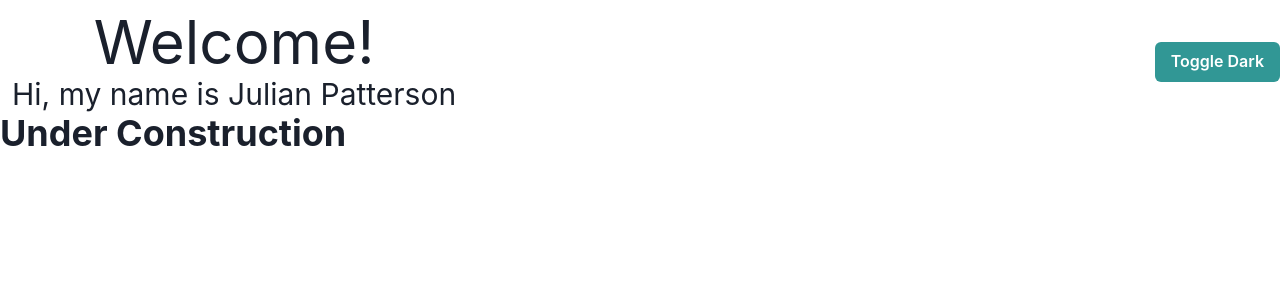
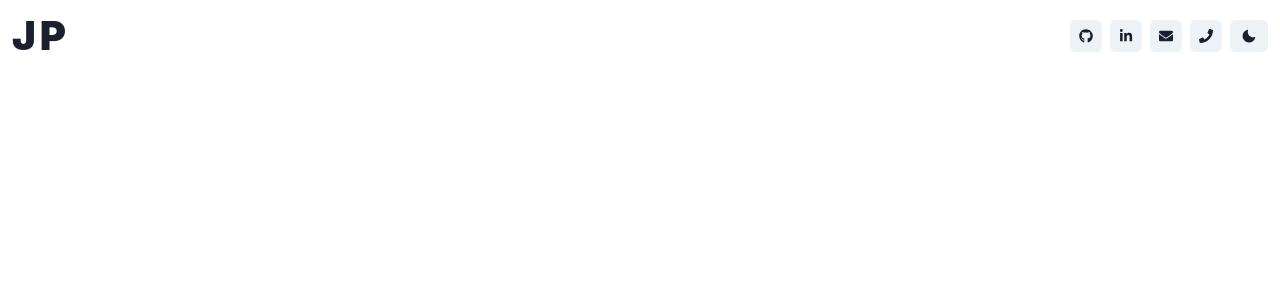
Before and after one commit to julian-patterson/julian-patterson.github.io, a React (Create React App) app: page / in a window 1280 px wide. Shown: the top 300 px of the page. Built offline with nearby package versions, Linux system fonts and the light colour scheme.

Commit message:
finalized header

```diff
--- a/package.json
+++ b/package.json
@@ -3,6 +3,7 @@
   "version": "0.1.0",
   "private": true,
   "dependencies": {
+    "@chakra-ui/icons": "^2.0.16",
     "@chakra-ui/react": "^2.4.6",
     "@emotion/react": "^11.10.5",
     "@emotion/styled": "^11.10.5",
@@ -11,6 +12,7 @@
     "framer-motion": "^8.2.4",
     "react": "^18.2.0",
     "react-dom": "^18.2.0",
+    "react-icons": "^4.7.1",
     "react-scripts": "5.0.1",
     "typescript": "^4.4.2"
   },
--- a/src/Blocks/AboutMe.tsx
+++ b/src/Blocks/AboutMe.tsx
@@ -2,7 +2,7 @@ import { FC } from "react";
 import { Heading } from "@chakra-ui/react";
 
 const AboutMe: FC = () => {
-  return <Heading>Under Construction</Heading>;
+  return <Heading></Heading>;
 };
 
 export default AboutMe;
--- a/src/Blocks/Header.tsx
+++ b/src/Blocks/Header.tsx
@@ -3,34 +3,68 @@ import {
   Button,
   HStack as Flex,
   Heading,
+  IconButton,
   Spacer,
-  VStack,
   useColorMode,
 } from "@chakra-ui/react";
+import { FaEnvelope, FaGithub, FaLinkedinIn, FaPhone } from "react-icons/fa";
+import { MoonIcon, SunIcon } from "@chakra-ui/icons";
 
 import { FC } from "react";
 
 const Header: FC = () => {
   const { colorMode, toggleColorMode } = useColorMode();
   return (
-    <Box
-      paddingTop={"3"}
-      display={"grid"}
-      justifyItems="left"
-      paddingLeft={"3"}
-    >
+    <Box padding={"3"}>
       <Flex flexDirection={"row"} width={"100%"}>
-        <VStack spacing={"1"}>
-          <Heading size="3xl" fontWeight="Semibold">
-            Welcome!
-          </Heading>
-          <Heading size="lg" fontWeight={"Thin"} justifyContent="center">
-            Hi, my name is Julian Patterson
-          </Heading>
-        </VStack>
+        <Heading fontSize="40px" fontWeight="black" letterSpacing="widest">
+          JP
+        </Heading>
         <Spacer />
-        <Button variant="solid" colorScheme="teal" onClick={toggleColorMode}>
-          Toggle {colorMode === "light" ? "Dark" : "Light"}
+        <IconButton
+          colorScheme="gray"
+          aria-label="Github"
+          size="sm"
+          icon={<FaGithub />}
+          onClick={() =>
+            window.open("https://github.com/julian-patterson", "_blank")
+          }
+        ></IconButton>
+        <IconButton
+          colorScheme="gray"
+          aria-label="Linked-In"
+          size="sm"
+          icon={<FaLinkedinIn />}
+          onClick={() =>
+            window.open(
+              "https://ca.linkedin.com/in/julian-e-patterson",
+              "_blank"
+            )
+          }
+        ></IconButton>
+        <IconButton
+          colorScheme="gray"
+          aria-label="Email"
+          size="sm"
+          icon={<FaEnvelope />}
+          onClick={() =>
+            (window.location.href = "mailto:julian.e.patterson@icloud.com")
+          }
+        ></IconButton>
+        <IconButton
+          colorScheme="gray"
+          aria-label="Phone"
+          size="sm"
+          icon={<FaPhone />}
+          onClick={() => (window.location.href = "tel:514-929-1119")}
+        ></IconButton>
+        <Button
+          variant="solid"
+          colorScheme="gray"
+          onClick={toggleColorMode}
+          size="sm"
+        >
+          {colorMode === "light" ? <MoonIcon /> : <SunIcon />}
         </Button>
       </Flex>
     </Box>
```
Also changed, not shown: 1 other file (tests, documents, lock files or other folders).
